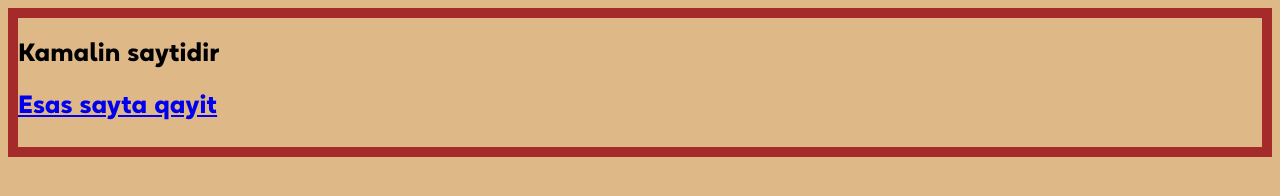
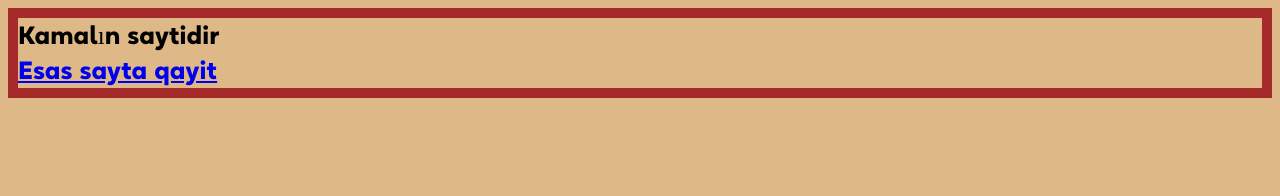
Before and after one commit to kamalqadirli/says, a plain HTML site: page about.html in a window 1280 px wide. Drawn offline with Linux system fonts and the light colour scheme; files whose address does not match are found by name.

Commit message:
Update about.html

```diff
--- a/about.html
+++ b/about.html
@@ -7,7 +7,9 @@
     <title>Kamalin sayti haqqinda</title>
 </head>
 <body id="body1">
-    <h1>Kamalin saytidir</h1>
-    <h1><a href="index.html" target="_blank">Esas sayta qayit</p></as>
+    <div class="about">
+    <div><a>Kamalın saytidir</div>
+    <div><a href="index.html" target="_blank">Esas sayta qayit</div>
+    </div>
 </body>
 </html>
```
